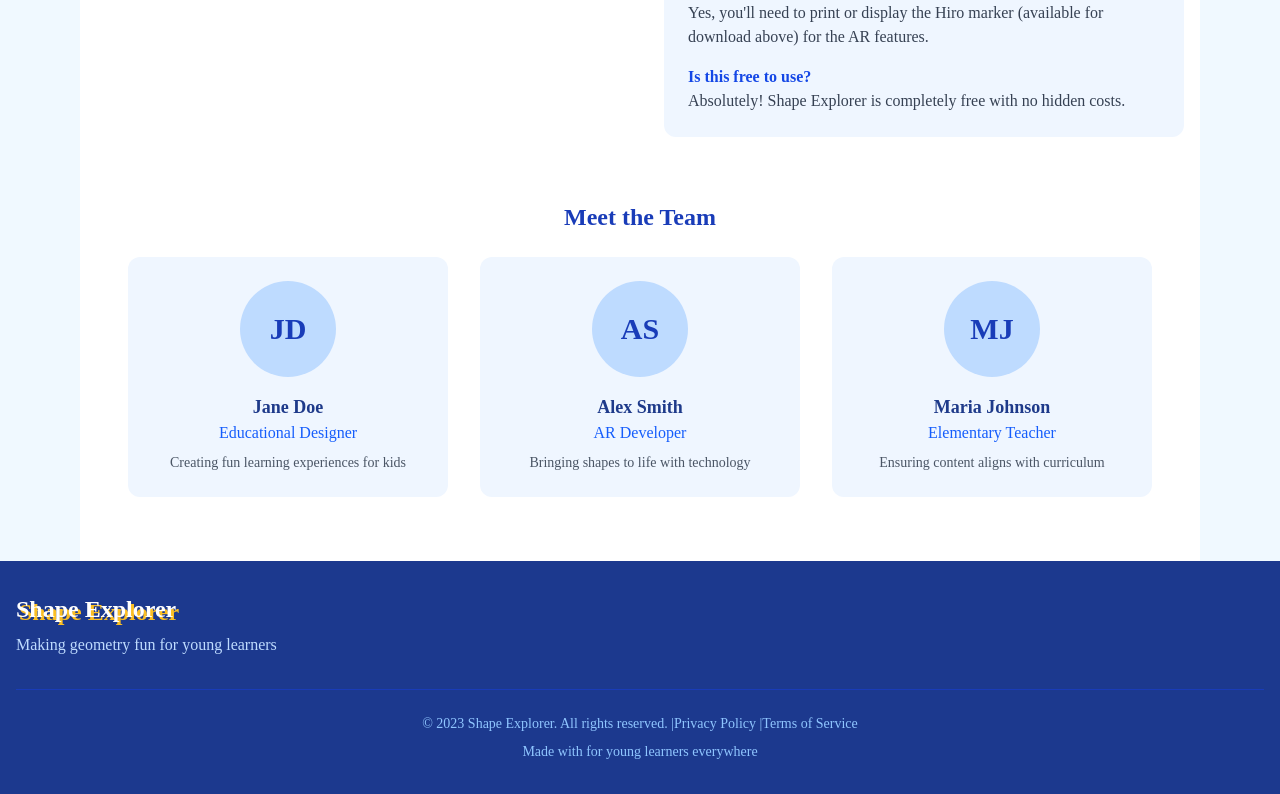
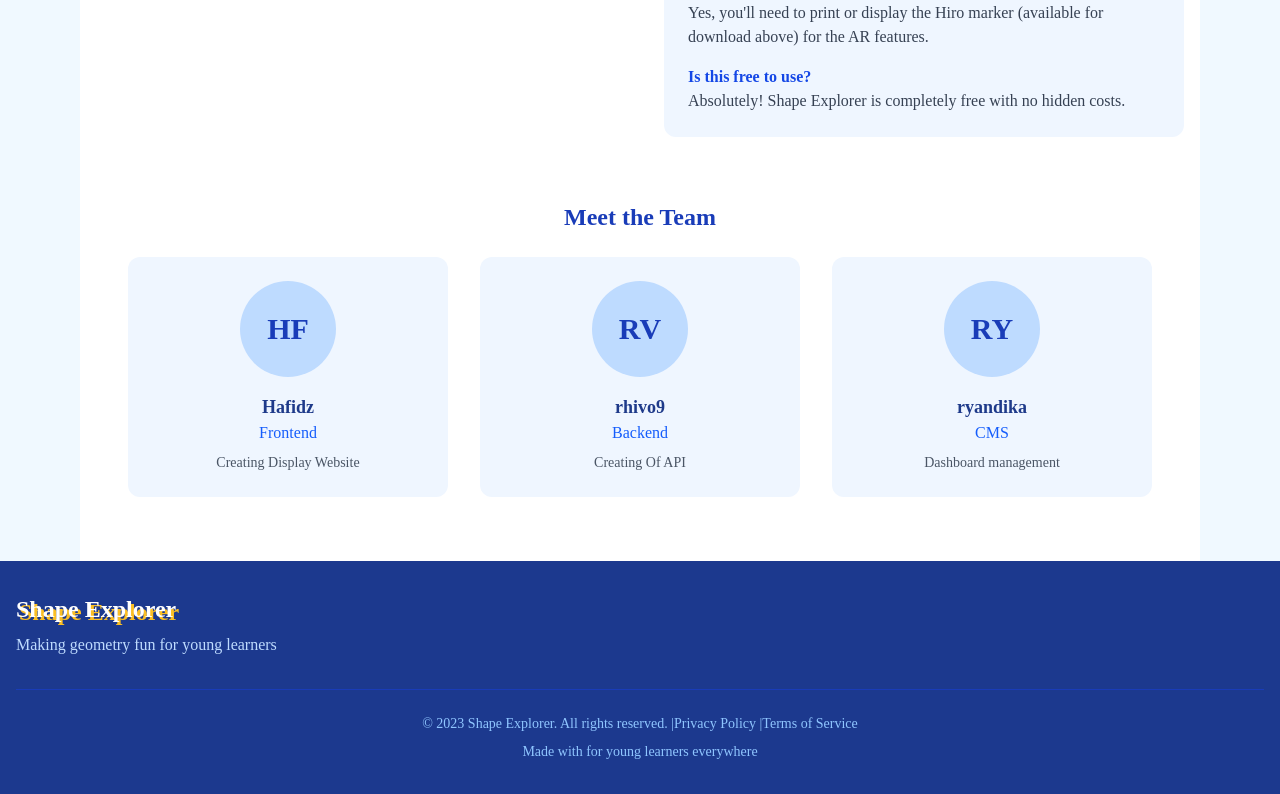
Before and after one commit to HafizdFerzano/TA-PBS-KING, a Next.js app in the folder frontend/: page / in a window 1280 px wide. Shown: the part 3931-4725 px from the top of the page. Built offline with nearby package versions, Linux system fonts and the light colour scheme.

Commit message:
hafidz: update

```diff
--- a/frontend/app/components/AboutSection.tsx
+++ b/frontend/app/components/AboutSection.tsx
@@ -102,21 +102,21 @@ export default function AboutSection() {
 
 const team = [
   {
-    initials: "JD",
-    name: "Jane Doe",
-    role: "Educational Designer",
-    description: "Creating fun learning experiences for kids",
+    initials: "HF",
+    name: "Hafidz",
+    role: "Frontend",
+    description: "Creating Display Website",
   },
   {
-    initials: "AS",
-    name: "Alex Smith",
-    role: "AR Developer",
-    description: "Bringing shapes to life with technology",
+    initials: "RV",
+    name: "rhivo9",
+    role: "Backend",
+    description: "Creating Of API",
   },
   {
-    initials: "MJ",
-    name: "Maria Johnson",
-    role: "Elementary Teacher",
-    description: "Ensuring content aligns with curriculum",
+    initials: "RY",
+    name: "ryandika",
+    role: "CMS",
+    description: "Dashboard management",
   },
 ];
```
Also changed, not shown: frontend/package.json (+9 -1 lines), frontend/app/ar/page.tsx (added), 1 other file (tests, documents, lock files or other folders).
